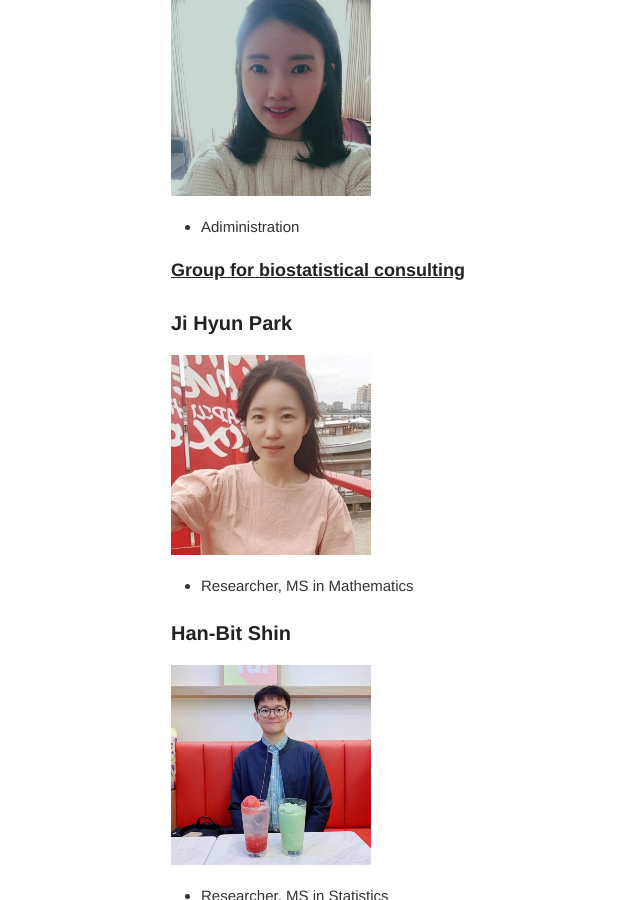
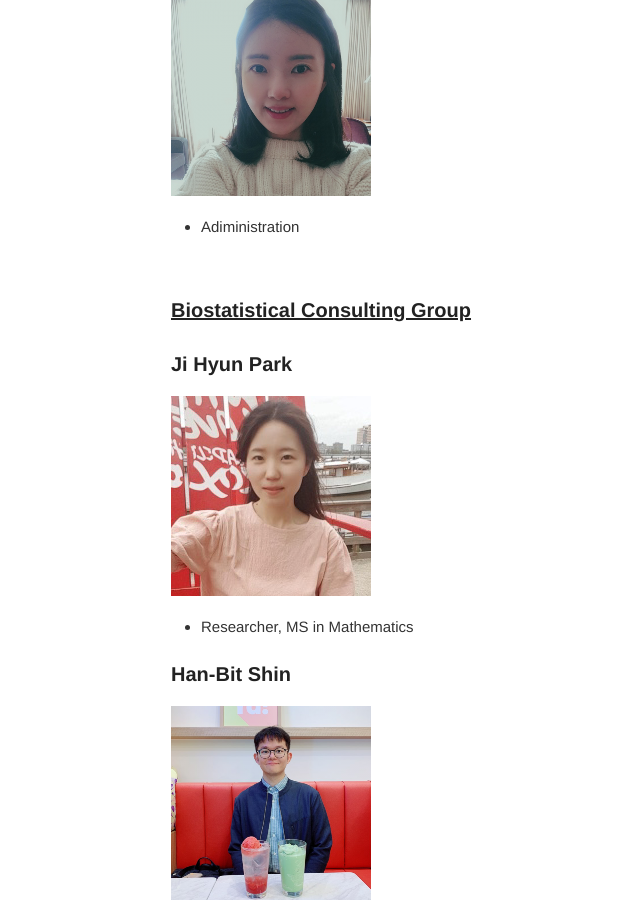
Before and after one commit to neurostat-lab/neurostat-lab.github.io, a Jekyll site: the page built from people.md, in a window 1280 px wide and 900 px high, scrolled down 2525 px. Shown: the whole window, without its empty margins (109-749 px from the left). Built offline with Jekyll 4.4.1, drawn with Linux system fonts in a browser that asks for light colours; our own code applies the rules of GitHub Pages for plain Markdown files.

Commit message:
Update people.md

```diff
--- a/people.md
+++ b/people.md
@@ -54,7 +54,9 @@ permalink: /people/
 <img class="img-circle avatar" src="/images/kyunghee.png" style="width: 200px;"/><br>
 * Adiministration
 
-#### <U> Group for biostatistical consulting </U> ####
+<br>
+
+### <U> Biostatistical Consulting Group </U> ###
 
 ### Ji Hyun Park
 <img src="/images/jihyun.png" style="width: 200px;" class="img-circle avatar;"/><br>
```
